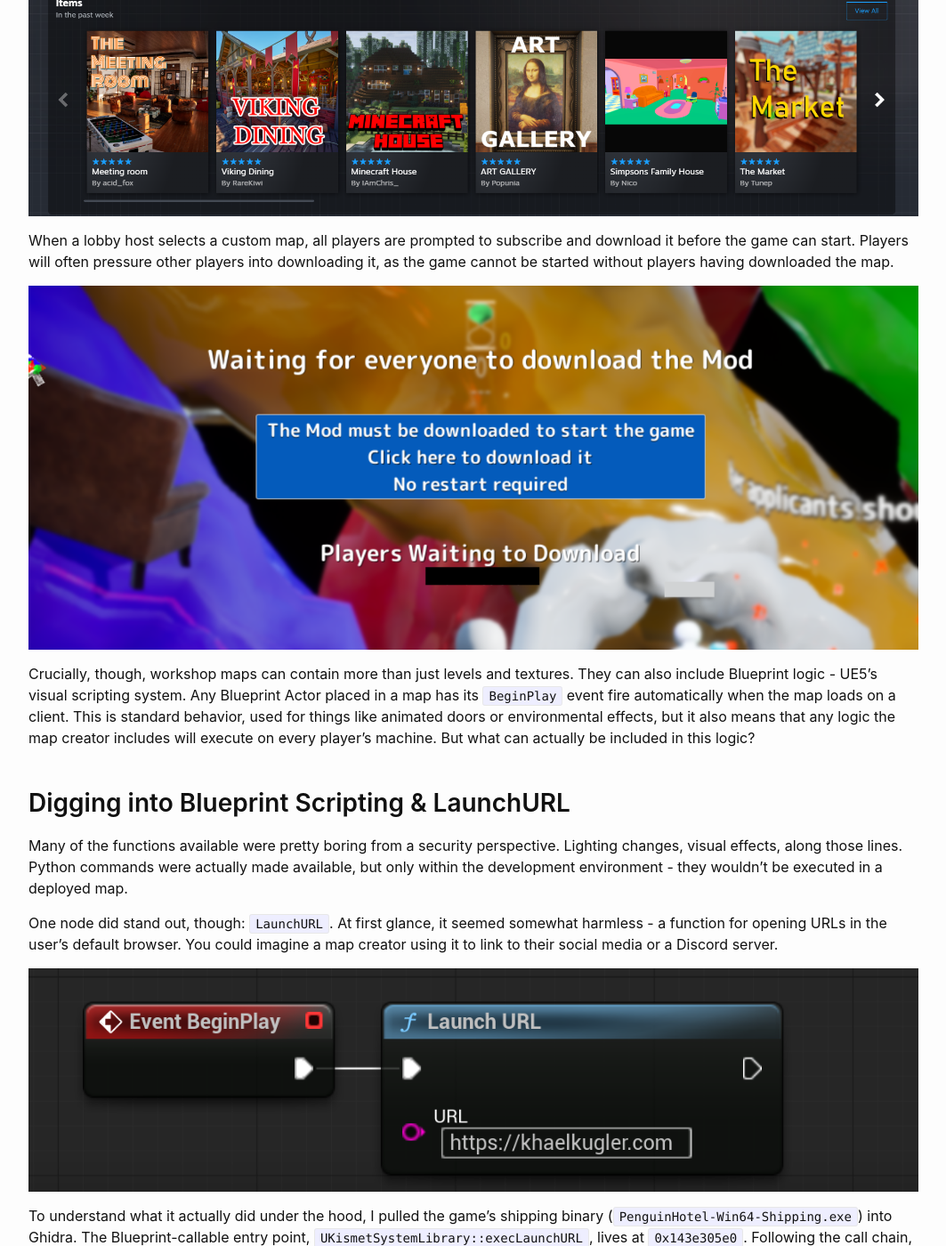
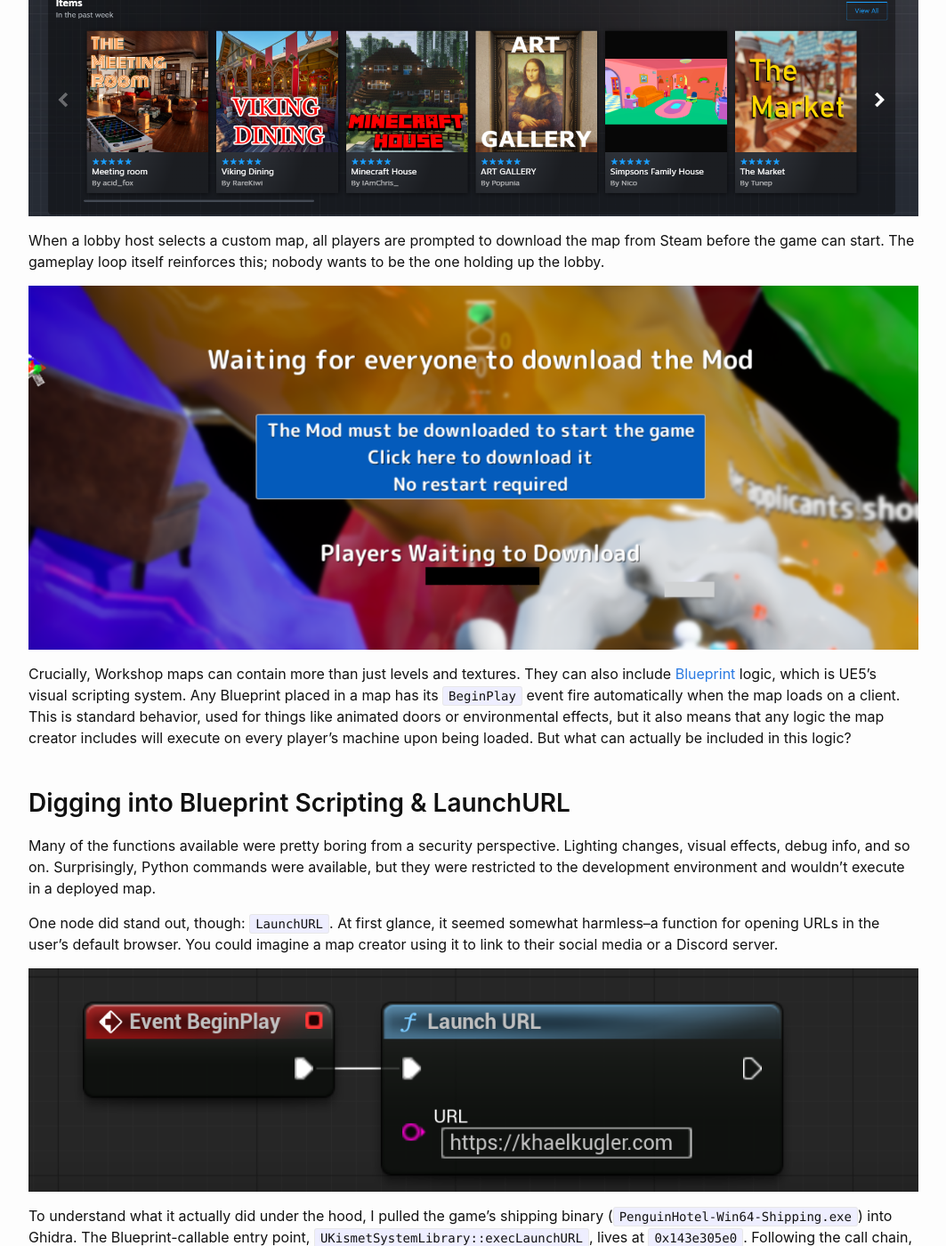
Before and after one commit to KhaelK138/KhaelK138.github.io, a Jekyll site: the page built from blogs/meccha_chameleon.md, in a window 1280 px wide and 1400 px high, scrolled down 1193 px. Shown: the whole window at 89% size, without its empty margins (108-1171 px from the left). Built offline with Jekyll 4.4.1, drawn with Linux system fonts in a browser that asks for light colours; some of the changed text lies outside the part shown.

Commit message:
made review changes

````diff
--- a/blogs/meccha_chameleon.md
+++ b/blogs/meccha_chameleon.md
@@ -14,25 +14,25 @@
 
 ![alt text](./images/meccha_chameleon/hidden_player.png)
 
-However, these types of indie games often sport rich attack surfaces, as we'll explore.
+However, these types of indie games often sport rich attack surfaces, as we'll examine.
 
 ## Custom Maps
 
-One of the best parts of the game is the built-in support for custom maps. Without modding the game, players can create maps in UE5, package them into `.pak` files, and upload them to the Steam Workshop for others to play.
+One of the best parts of the game is the built-in support for custom maps. Without modding the game, players can create maps in UE5, package them into `.pak` files, and upload them to Steam's official Workshop for others to play.
 
 ![alt text](./images/meccha_chameleon/workshop_maps.png)
 
-When a lobby host selects a custom map, all players are prompted to subscribe and download it before the game can start. Players will often pressure other players into downloading it, as the game cannot be started without players having downloaded the map.
+When a lobby host selects a custom map, all players are prompted to download the map from Steam before the game can start. The gameplay loop itself reinforces this; nobody wants to be the one holding up the lobby.
 
 ![Victim prompted to download the Workshop map](./images/meccha_chameleon/victim_download_prompt.png)
 
-Crucially, though, workshop maps can contain more than just levels and textures. They can also include Blueprint logic - UE5's visual scripting system. Any Blueprint Actor placed in a map has its `BeginPlay` event fire automatically when the map loads on a client. This is standard behavior, used for things like animated doors or environmental effects, but it also means that any logic the map creator includes will execute on every player's machine. But what can actually be included in this logic?
+Crucially, Workshop maps can contain more than just levels and textures. They can also include [Blueprint](https://dev.epicgames.com/documentation/unreal-engine/blueprints-visual-scripting-in-unreal-engine) logic, which is UE5's visual scripting system. Any Blueprint placed in a map has its `BeginPlay` event fire automatically when the map loads on a client. This is standard behavior, used for things like animated doors or environmental effects, but it also means that any logic the map creator includes will execute on every player's machine upon being loaded. But what can actually be included in this logic?
 
 ## Digging into Blueprint Scripting & LaunchURL
 
-Many of the functions available were pretty boring from a security perspective. Lighting changes, visual effects, along those lines. Python commands were actually made available, but only within the development environment - they wouldn't be executed in a deployed map.
+Many of the functions available were pretty boring from a security perspective. Lighting changes, visual effects, debug info, and so on. Surprisingly, Python commands were available, but they were restricted to the development environment and wouldn't execute in a deployed map.
 
-One node did stand out, though: `LaunchURL`. At first glance, it seemed somewhat harmless - a function for opening URLs in the user's default browser. You could imagine a map creator using it to link to their social media or a Discord server.
+One node did stand out, though: `LaunchURL`. At first glance, it seemed somewhat harmless--a function for opening URLs in the user's default browser. You could imagine a map creator using it to link to their social media or a Discord server.
 
 ![alt text](./images/meccha_chameleon/launchurl_example.png)
 
@@ -48,19 +48,19 @@
 pHVar6 = ShellExecuteW((HWND)0x0,L"open",param_1,(LPCWSTR)0x0,(LPCWSTR)0x0,1)
 ```
 
-Meaning something like `"cmd.exe", "/c whoami"` is off the table (and passing `"cmd.exe /c whoami"` would attempt to open the entire string as a path). This means running arbitrary commands requires somehow providing a malicious file, *with a valid file extension*, to the LaunchURL command.
+This means something like `"cmd.exe", "/c whoami"` is off the table, and passing `"cmd.exe /c whoami"` would attempt to open the entire string as a path. Running arbitrary commands requires somehow providing a malicious file to the `LaunchURL` command.
 
-The natural next thought is a UNC path - host a batch file on an attacker-controlled SMB share and pass `\\attacker\share\payload.bat`. Unfortunately, `LaunchURLInternal` only routes valid, non-HTTP/HTTPS schemes (like `file://` or `steam://`) to `ShellExecuteW`. UNC paths don't have a scheme, so they were routed to `LaunchWebURL` and opened in the browser.
+The natural next thought is a UNC path--host a batch file on an attacker-controlled SMB share and pass `\\attacker\share\payload.bat`. Unfortunately, `LaunchURLInternal` only routes valid, non-HTTP/HTTPS schemes (like `file://` or `steam://`) to `ShellExecuteW`. UNC paths don't have a scheme, so they were routed to `LaunchWebURL` and opened in the browser.
 
 Thus, the question became: how do you plant a file on the victim's machine, at a path you know in advance?
 
 ## Arbitrary File Delivery
 
-Lucky for me, Steam Workshop items (such as Maps) are essentially just folders. When a player uploads content, Steam intentionally allows every file type to be uploaded, leaving it up to the developer to restrict what files are mounted. Their documentation even calls this out, noting to developers that "your submission tool should accept just the file formats your game client expects to load."
+Lucky for me, Steam Workshop items (such as maps) are essentially just folders. When a player uploads content, Steam intentionally allows every file type to be uploaded, leaving it up to the developer to restrict what files are mounted. Their documentation even calls this out, noting to developers that "your submission tool should accept just the file formats your game client expects to load."
 
 ![alt text](./images/meccha_chameleon/steam_upload_instructions.png)
 
-At the time, Meccha Chameleon performed no restrictions on uploaded file types. So let's just toss a file in the Map folder itself, and `LaunchURL` that path!
+Upon testing, Meccha Chameleon enforced no restrictions on uploaded file types. So let's just toss a file in the map folder itself, and `LaunchURL` that path!
 
 To pull this off, I needed a Workshop item ID first. Steam downloads Workshop content to a predictable path on every subscriber's machine - `C:\Program Files (x86)\Steam\steamapps\workshop\content\<app_id>\<workshop_id>\` - but you don't get an item ID until you've uploaded something. So the first step was uploading a benign map just to claim one.
 
@@ -70,13 +70,13 @@
 
 ![Initial Workshop upload via Steam command line](./images/meccha_chameleon/vdf_initial_upload.png)
 
-Steam assigned it ID `3747657449`. Combined with the game's AppID (`4704690`), this meant every subscriber would have the map's files at `C:\Program Files (x86)\Steam\steamapps\workshop\content\4704690\3747657449\`.
+Steam assigned it ID `3747657449`. Combined with the game's AppID (`4704690`), this meant most subscribers would download the map's files to `C:\Program Files (x86)\Steam\steamapps\workshop\content\4704690\3747657449\`.
 
 With the path known, I created `payload.bat` (simply running `whoami`) and dropped it in the upload folder next to the map's `.pak`, `.ucas`, and `.utoc` files.
 
 ![payload.bat alongside map files in the upload directory](./images/meccha_chameleon/payload_bat.png)
 
-I updated the Blueprint's `BeginPlay` event to call `LaunchURL` with the full path and reuploaded the map.
+I updated the Blueprint's `BeginPlay` event to call `LaunchURL` with the full path to the batch file and reuploaded the map.
 
 ![Blueprint event graph with LaunchURL pointing to payload.bat](./images/meccha_chameleon/blueprint_launchurl.png)
 ![Reuploading the malicious map via VDF](./images/meccha_chameleon/vdf_reupload.png)
@@ -98,7 +98,9 @@
 
 ![whoami executing on the victim's machine after subscribing](./images/meccha_chameleon/rce_whoami.png)
 
-Two clicks - one on the map download prompt, and the other on `Subscribe` - and the attacker has arbitrary command execution on the victim's machine. The batch file could just as easily be a reverse shell, a malware dropper, or anything else.
+Two clicks, and the attacker has arbitrary command execution on the victim's machine. The batch file could just as easily be a reverse shell, a malware dropper, or anything else.
+
+It's also worth noting that these custom maps are extremely popular. As of writing, the custom "Minecraft" Workshop map had an astounding 2 million subscriptions, out of a total 7 million game downloads, with many others also in the millions or hundreds of thousands. This feature is a very commonly used and accepted part of the game; players don't think twice about installing items from the Workshop. A well-crafted (or purchased) map could easily amass a massive player base. Worse yet, Steam Workshop items auto-update. A trusted, established map could silently deliver a payload to its entire subscriber base overnight.
 
 ## Takeaways
 
````
Also changed, not shown: other parts of blogs/meccha_chameleon.md (+3 -3 lines).
